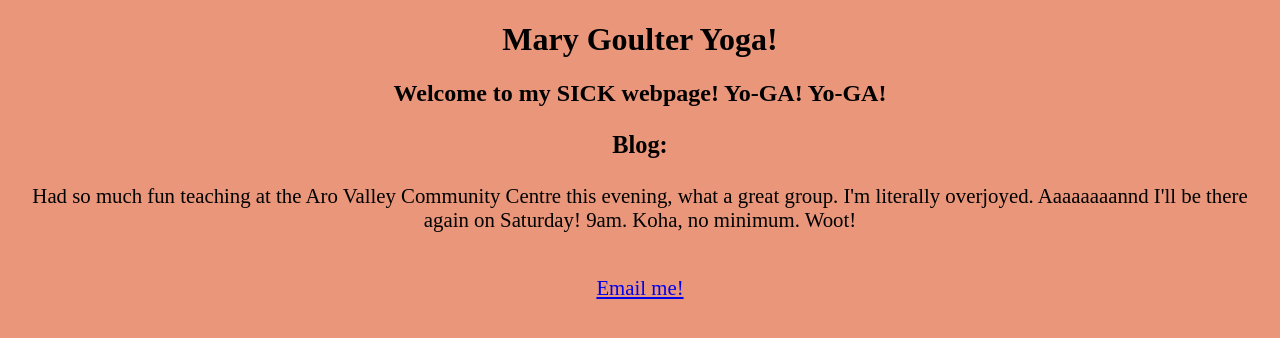
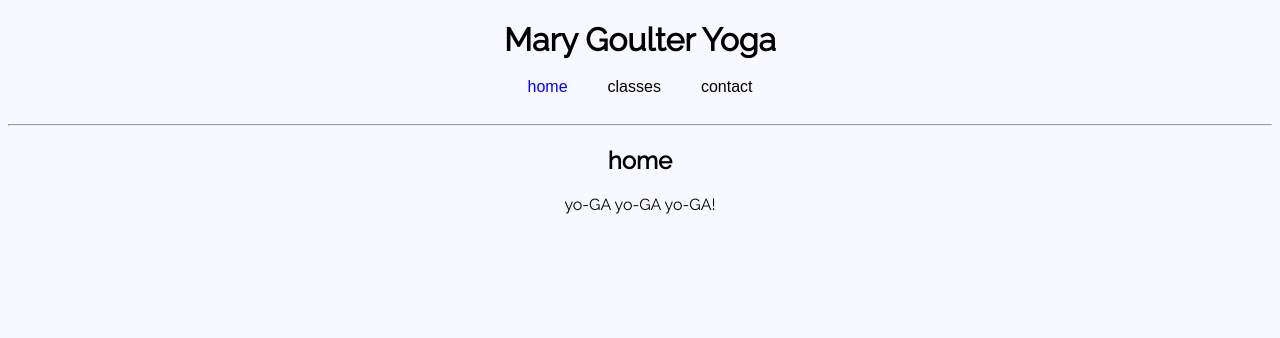
Before and after one commit to josephquested/mary-goulter-yoga, a plain HTML site: page index.html in a window 1280 px wide. Drawn offline with Linux system fonts and the light colour scheme.

Commit message:
update layout

```diff
--- a/index.css
+++ b/index.css
@@ -1,16 +1,36 @@
+body {
+  font-family: 'Raleway', sans-serif;
+}
+
 h1 {
-  font-size: font-size:3em;
+  font-size: font-size:4em;
+  margin-bottom: 0px;
 }
 
 h2 {
-  font-size: font-size:2.5em;
+  font-size: font-size:3.5em;
 }
 
 div.content {
-  font-size:1.3em;
+  font-size:1.5em;
+}
+
+span, button {
+  padding: 10px 20px;
+  display: flex;
+  align-self: center;
+  justify-content: center;
+  background:none;
+  border:none;
+  font-size:1em;
+  outline: none;
+}
+
+button.active {
+  color: blue;
 }
 
 body {
   text-align: center;
-  background-color: DarkSalmon;
+  background-color: GhostWhite;
 }
--- a/index.html
+++ b/index.html
@@ -2,21 +2,21 @@
 <html>
   <head>
     <meta name="viewport" content="width=device-width, initial-scale=1, user-scalable=0, maximum-scale=1, minimum-scale=1">
+    <link href='https://fonts.googleapis.com/css?family=Raleway' rel='stylesheet' type='text/css'>
     <link rel="stylesheet" type="text/css" href="index.css"/>
+    <title>Mary Goulter Yoga</title>
   </head>
-    <title>Mary Goulter Yoga!</title>
-    <body>
-     <h1>Mary Goulter Yoga!</h1>
-     <h2>Welcome to my SICK webpage! Yo-GA! Yo-GA!</h2>
-     <div class="content">
-       <h3>Blog:</h3>
-       <p>
-          Had so much fun teaching at the Aro Valley Community Centre this evening, what a great group. I'm literally overjoyed.
-          Aaaaaaaannd I'll be there again on Saturday! 9am.
-          Koha, no minimum. Woot!
-       </p>
-       <br>
-       <a href="mailto:marygoulteryoga@gmail.com">Email me!</a>
-     </div>
+  <body>
+    <header>
+      <h1>Mary Goulter Yoga</h1>
+      <span>
+        <button id="home" class="nav-button">home</button>
+        <button id="classes" class="nav-button">classes</button>
+        <button id="contact" class="nav-button">contact</button>
+      </span>
+      <hr>
+    </header>
+    <div id="app"></div>
+    <script src="index.js"></script>
   </body>
 </html>
--- /dev/null
+++ b/index.js
@@ -0,0 +1,74 @@
+var app = document.getElementById('app')
+var navs = document.getElementsByClassName('nav-button')
+for (key in Object.keys(navs)) {
+  if (navs[key] !== undefined) {
+    navs[key].addEventListener("click", changePage)
+  }
+}
+
+changePage({target: {innerHTML: 'home'}})
+
+function changePage (e) {
+  emptyNode(app)
+  setNavActive(document.getElementById(e.target.innerHTML))
+
+  switch (e.target.innerHTML) {
+    case "home":
+      renderHome()
+      break
+    case "classes":
+      renderClasses()
+      break
+    case "contact":
+      renderContact()
+      break
+  }
+}
+
+function appendNode (node, text) {
+  var newNode = document.createElement(node)
+  var textNode = document.createTextNode(text)
+  newNode.appendChild(textNode);
+  app.appendChild(newNode);
+}
+
+function appendLink (link, text) {
+  var a = document.createElement('a')
+  a.setAttribute('href', link);
+  a.innerHTML = text;
+  app.appendChild(a);
+}
+
+function emptyNode (node) {
+  while (node.firstChild) {
+    app.removeChild(node.firstChild);
+  }
+}
+
+function setNavActive (nav) {
+  console.log(navs)
+  for (key in Object.keys(navs)) {
+    if (navs[key] !== undefined) {
+      navs[key].classList.remove("active")
+    }
+  }
+  nav.classList.add("active")
+}
+
+// page render
+
+function renderHome () {
+  appendNode('h2', 'home')
+  appendNode('p', 'yo-GA yo-GA yo-GA!')
+}
+
+function renderClasses () {
+  appendNode('h2', 'classes')
+  appendNode('p', 'here is some information about the classes I teach!')
+}
+
+function renderContact () {
+  appendNode('h2', 'contact')
+  appendNode('p', '021 0244 2687')
+  appendLink('mailto:marygoulteryoga@gmail.com', 'marygoulteryoga@gmail.com')
+}
```
